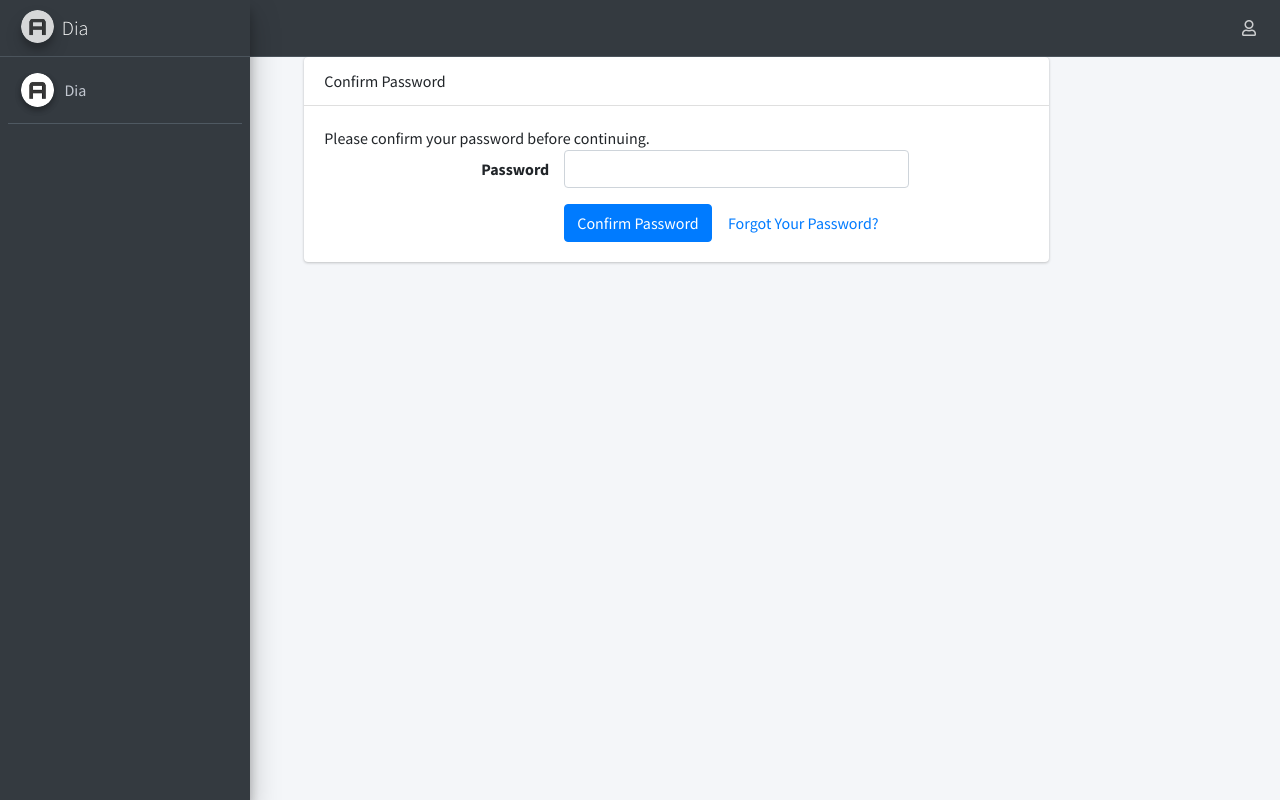
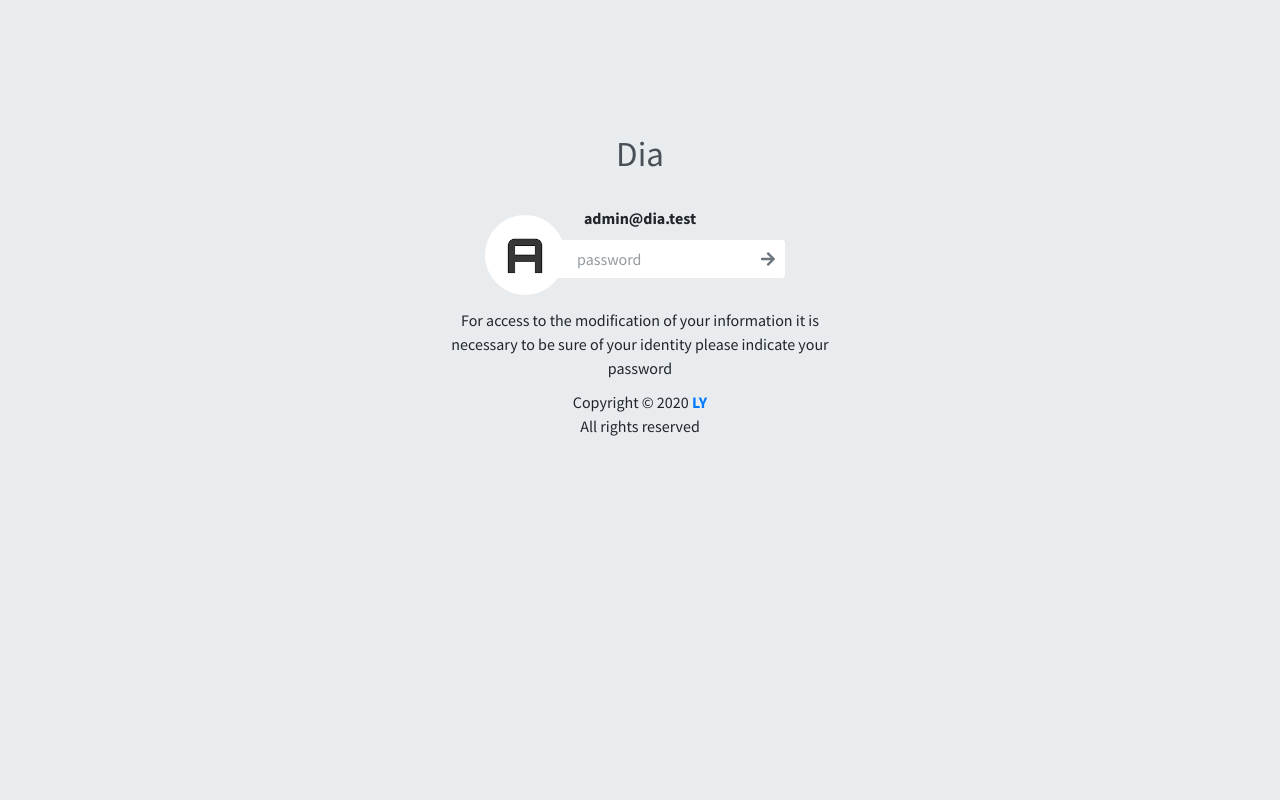
Before and after one commit to lydev7/dia, a Laravel app: page /password/confirm in a window 1280 px wide. Run offline with Laravel 8, Linux system fonts and the light colour scheme; a user stored in the database is signed in; data comes from the database, SQL or seed files in the repository; some libraries are stand-ins or nearby versions.

Commit message:
password confirmation

```diff
--- a/database/factories/UserFactory.php
+++ b/database/factories/UserFactory.php
@@ -21,7 +21,7 @@ $factory->define(User::class, function (Faker $faker) {
     return [
         'name' => 'Dia',
         'email' => "admin@dia.test",
-        'email_verified_at' => null,
+        'email_verified_at' => now(),
         'password' => '$2y$10$92IXUNpkjO0rOQ5byMi.Ye4oKoEa3Ro9llC/.og/at2.uheWG/igi', // password
         'remember_token' => Str::random(10),
     ];
--- a/resources/views/auth/passwords/confirm.blade.php
+++ b/resources/views/auth/passwords/confirm.blade.php
@@ -1,49 +1,46 @@
-@extends('layouts.app')
+@extends('layouts.guest')
 
 @section('content')
-<div class="container">
-    <div class="row justify-content-center">
-        <div class="col-md-8">
-            <div class="card">
-                <div class="card-header">{{ __('Confirm Password') }}</div>
+    <div class="lockscreen-wrapper">
+        <div class="lockscreen-logo">
+            <a href="/"><b>Dia</b></a>
+        </div>
+        <!-- User name -->
+        <div class="lockscreen-name">{{ auth()->user()->email }}</div>
 
-                <div class="card-body">
-                    {{ __('Please confirm your password before continuing.') }}
+        <!-- START LOCK SCREEN ITEM -->
+        <div class="lockscreen-item">
+            <!-- lockscreen image -->
+            <div class="lockscreen-image">
+                <img src="{{ asset('dist/img/AdminLTELogo.png') }}" alt="{{ auth()->user()->email }}">
+            </div>
+            <!-- /.lockscreen-image -->
 
-                    <form method="POST" action="{{ route('password.confirm') }}">
-                        @csrf
+            <!-- lockscreen credentials (contains the form) -->
+            <form action="{{ route('password.confirm') }}" method="POST" class="lockscreen-credentials">
+                @csrf
+                <div class="input-group">
+                    <input name="password" type="password" class="form-control @error('password') border-danger @enderror" placeholder="password">
 
-                        <div class="form-group row">
-                            <label for="password" class="col-md-4 col-form-label text-md-right">{{ __('Password') }}</label>
+                    <div class="input-group-append">
+                        <button type="button" class="btn @error('password') border-danger @enderror"><i class="fas fa-arrow-right text-muted"></i></button>
+                    </div>
+                </div>
+                @error('password')
+                <span class="text-danger">{{ $message }}</span>
+                @enderror
+            </form>
+            <!-- /.lockscreen credentials -->
 
-                            <div class="col-md-6">
-                                <input id="password" type="password" class="form-control @error('password') is-invalid @enderror" name="password" required autocomplete="current-password">
+        </div>
+        <!-- /.lockscreen-item -->
+        <div class="help-block text-center">
+            For access to the modification of your information it is necessary to be sure of your identity please indicate your password
+        </div>
 
-                                @error('password')
-                                    <span class="invalid-feedback" role="alert">
-                                        <strong>{{ $message }}</strong>
-                                    </span>
-                                @enderror
-                            </div>
-                        </div>
-
-                        <div class="form-group row mb-0">
-                            <div class="col-md-8 offset-md-4">
-                                <button type="submit" class="btn btn-primary">
-                                    {{ __('Confirm Password') }}
-                                </button>
-
-                                @if (Route::has('password.request'))
-                                    <a class="btn btn-link" href="{{ route('password.request') }}">
-                                        {{ __('Forgot Your Password?') }}
-                                    </a>
-                                @endif
-                            </div>
-                        </div>
-                    </form>
-                </div>
-            </div>
+        <div class="lockscreen-footer text-center">
+            Copyright &copy; 2020 <b><a href="#" class="text-black">LY</a></b><br>
+            All rights reserved
         </div>
     </div>
-</div>
 @endsection
--- a/resources/views/auth/register.blade.php
+++ b/resources/views/auth/register.blade.php
@@ -35,7 +35,7 @@
                     <span class="text-danger">{{ $message }}</span>
                     @enderror
                     <div class="input-group mb-3">
-                        <input name="password" type="password" class="form-control @error('password') border-danger @enderror" placeholder="Password" required>
+                            <input name="password" type="password" class="form-control @error('password') border-danger @enderror" placeholder="Password" required>
                         <div class="input-group-append">
                             <div class="input-group-text @error('password') border-danger @enderror">
                                 <span class="fas fa-lock"></span>
--- a/resources/views/layouts/guest.blade.php
+++ b/resources/views/layouts/guest.blade.php
@@ -20,7 +20,7 @@
     <!-- Google Font: Source Sans Pro -->
     <link href="https://fonts.googleapis.com/css?family=Source+Sans+Pro:300,400,400i,700" rel="stylesheet">
 </head>
-<body class="hold-transition login-page">
+<body class="hold-transition {{ (request()->is('password/confirm')) ? 'lockscreen' : 'login-page' }} ">
 @yield('content')
 <!-- jQuery -->
 <script src="{{ asset('plugins/jquery/jquery.min.js') }}"></script>
--- a/routes/web.php
+++ b/routes/web.php
@@ -17,7 +17,8 @@ use Illuminate\Support\Facades\Route;
 Route::get('/', 'HomeController@index')->name('home');
 
 Auth::routes(['verify' => true]);
+Route::middleware(['auth', 'password.confirm'])->group(function (){
+    Route::get('params','UserController@params')->name('params');
 
-Route::get('params','UserController@params')->name('params');
-
-Route::post('params', 'UserController@paramsUpdate')->name('params.update');
+    Route::post('params', 'UserController@paramsUpdate')->name('params.update');
+});
```
